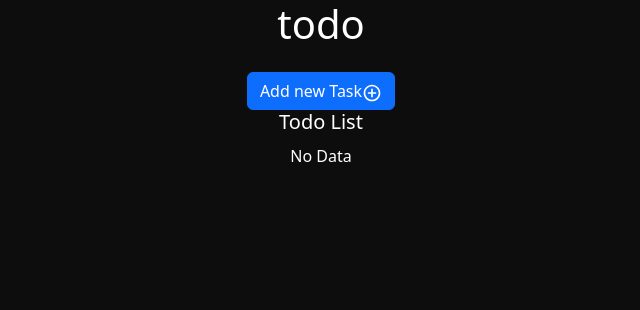
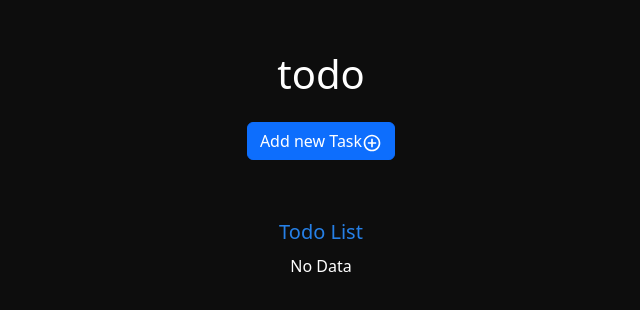
Before and after one commit to AnushkaPraveen/react-todo-app, a React (Create React App) app: page / in a window 1280 px wide. Shown: the top 310 px of the page, without its empty margins (319-959 px from the left). Built offline with nearby package versions, Linux system fonts and the light colour scheme; some icons are missing.

Commit message:
add styles

```diff
--- a/src/component/home.module.css
+++ b/src/component/home.module.css
@@ -1,3 +1,16 @@
 .noDataSection{
     margin-top: 10px;
 }
+.todolistSection{
+    margin-top: 60px;
+}
+.mainTitle{
+    margin-top: 50px;
+}
+.addNewTaskButton{
+    margin-top: 10px;
+}
+
+.todoListTitle{
+    color:rgb(38, 128, 231) ;
+}
```
